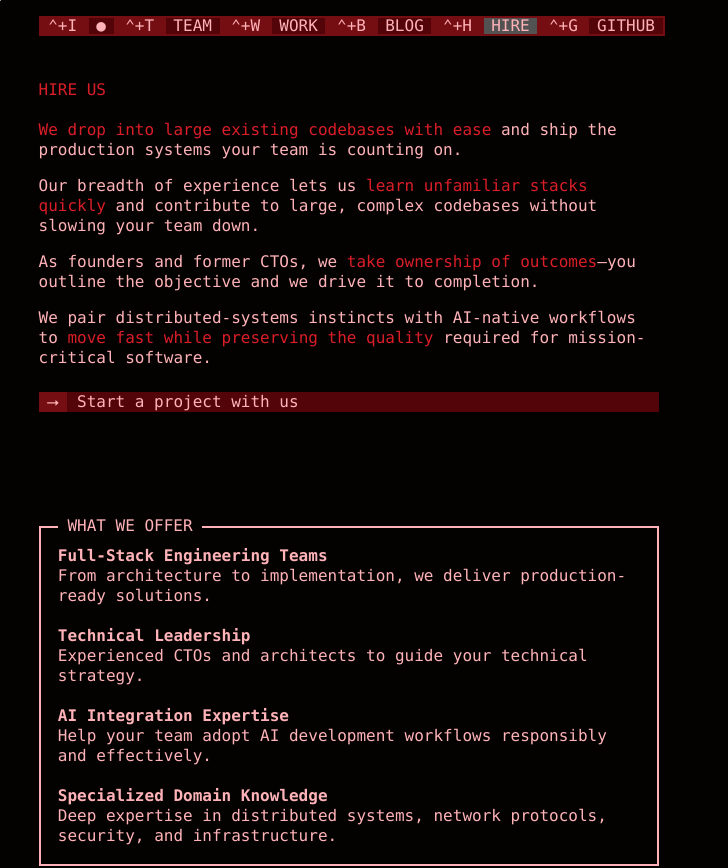
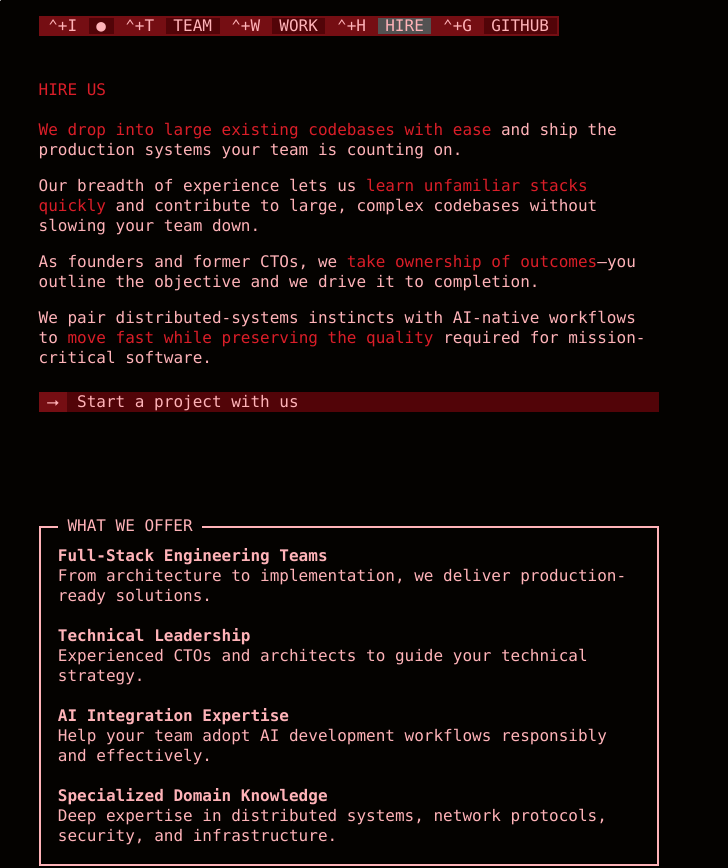
Before and after one commit to Martian-Engineering/martian.engineering, a Next.js app in the folder martian-next/: page /hire in a window 1280 px wide. Shown: the top 868 px of the page, without its empty margins (0-728 px from the left). Built offline with nearby package versions, Linux system fonts and the light colour scheme; a web font is replaced by a local one.

Commit message:
hide blog

```diff
--- a/martian-next/components/page/DefaultActionBar.tsx
+++ b/martian-next/components/page/DefaultActionBar.tsx
@@ -24,7 +24,6 @@ const DefaultActionBar: React.FC<DefaultActionBarProps> = ({ items = [] }) => {
   const handleHome = () => router.push('/');
   const handleTeam = () => router.push('/team');
   const handleWork = () => router.push('/work');
-  const handleBlog = () => router.push('/blog');
   const handleHire = () => router.push('/hire');
   const handleGitHub = () => window.open('https://github.com/martian-engineering', '_blank');
 
@@ -32,7 +31,6 @@ const DefaultActionBar: React.FC<DefaultActionBarProps> = ({ items = [] }) => {
   useHotkeys('ctrl+i', handleHome);
   useHotkeys('ctrl+t', handleTeam);
   useHotkeys('ctrl+w', handleWork);
-  useHotkeys('ctrl+b', handleBlog);
   useHotkeys('ctrl+h', handleHire);
   useHotkeys('ctrl+g', handleGitHub);
 
@@ -59,12 +57,6 @@ const DefaultActionBar: React.FC<DefaultActionBarProps> = ({ items = [] }) => {
             selected: pathname === '/work',
           },
           {
-            hotkey: '⌃+B',
-            body: 'BLOG',
-            onClick: handleBlog,
-            selected: pathname === '/blog',
-          },
-          {
             hotkey: '⌃+H',
             body: 'HIRE',
             onClick: handleHire,
```
Also changed, not shown: 1 other file (tests, documents, lock files or other folders).
